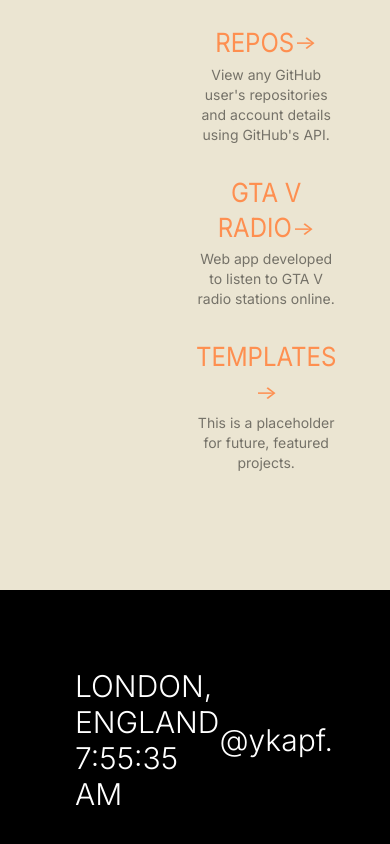
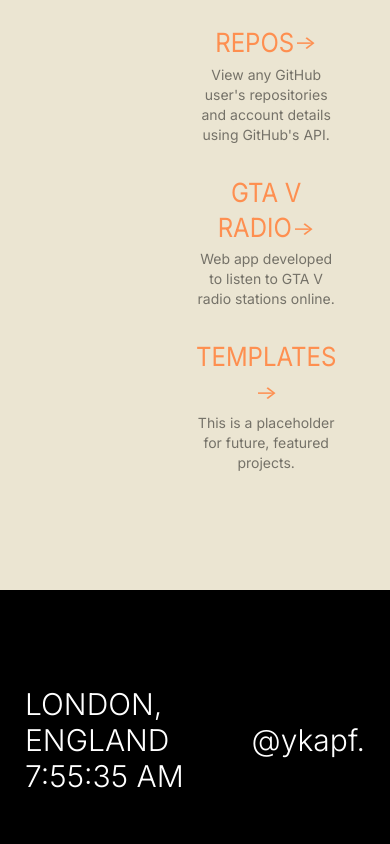
Before and after one commit to ykapf/Portfolio-Website, a Next.js app: page / in a window 390 px wide. Shown: the part 1006-1850 px from the top of the page. Built offline with nearby package versions, Linux system fonts and the light colour scheme.

Commit message:
fixed padding on footer

```diff
--- a/src/app/components/Footer.tsx
+++ b/src/app/components/Footer.tsx
@@ -38,7 +38,7 @@
   return (
     <>
       <nav
-        className={` w-full flex flex-row justify-between items-center py-[28px] font-light text-3xl  cursor-none    bg-black h-[300px] px-[75px]
+        className={` w-full flex flex-row justify-between items-center py-[28px] font-light text-3xl  cursor-none    bg-black h-[300px] px-[25px] md:px-[75px]
         `}
       >
         {/* Footer content */}
```
